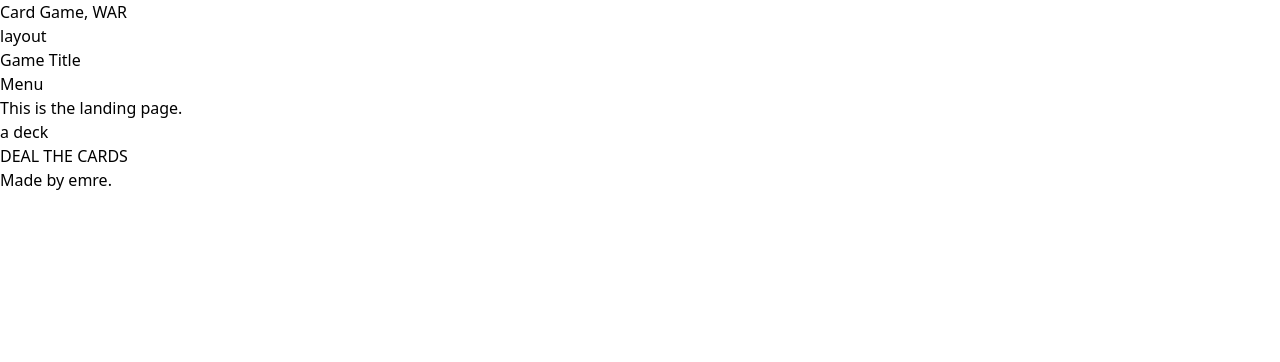
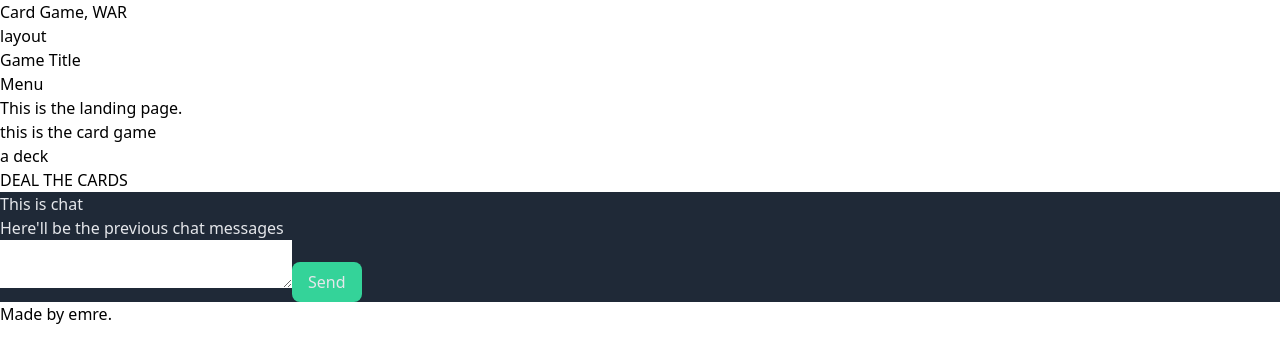
Before and after one commit to EmreYYZ/mh-2021-1, a React (Create React App) app: page / in a window 1280 px wide. Shown: the top 362 px of the page. Built offline with nearby package versions, Linux system fonts and the light colour scheme.

Commit message:
Created Chat Box

```diff
--- a/src/App.tsx
+++ b/src/App.tsx
@@ -1,4 +1,4 @@
-import { Deck } from "./components/Deck";
+import { Game } from "./components/Game";
 import { Layout } from "./components/Layout";
 import { LandingPage } from "./pages/LandingPage";
 
@@ -8,7 +8,7 @@ function App() {
       <h1>Card Game, WAR</h1>
       <Layout>
         <LandingPage />
-        <Deck />
+        <Game />
       </Layout>
     </div>
   );
--- /dev/null
+++ b/src/components/AboutCountry.tsx
@@ -0,0 +1,9 @@
+import React from "react";
+
+export const AboutCountry = () => {
+  return (
+    <div>
+      <p>About Japan</p>
+    </div>
+  );
+};
--- a/src/components/Card.tsx
+++ b/src/components/Card.tsx
@@ -8,10 +8,12 @@ interface IProps {
   };
 }
 
-export const Card = (props: IProps) => {
+export const Card: React.FC<IProps> = ({ card }) => {
   return (
-    <div>
-      <p>a card</p>
+    <div className="px-4 py-10 m-4 border-4 rounded-lg cursor-pointer">
+      <p className="text-2xl font-bold">
+        <span>{card.number}</span> of <span>{card.suit}</span>
+      </p>
     </div>
   );
 };
--- /dev/null
+++ b/src/components/Chat.tsx
@@ -0,0 +1,13 @@
+import React from "react";
+import { ChatHistory } from "./ChatHistory";
+import { ChatInput } from "./ChatInput";
+
+export const Chat = () => {
+  return (
+    <div className="bg-gray-800 text-gray-200">
+      <p>This is chat</p>
+      <ChatHistory />
+      <ChatInput />
+    </div>
+  );
+};
--- /dev/null
+++ b/src/components/ChatHistory.tsx
@@ -0,0 +1,9 @@
+import React from "react";
+
+export const ChatHistory = () => {
+  return (
+    <div>
+      <p>Here'll be the previous chat messages</p>
+    </div>
+  );
+};
--- /dev/null
+++ b/src/components/ChatInput.tsx
@@ -0,0 +1,14 @@
+import React from "react";
+
+export const ChatInput = () => {
+  return (
+    <div>
+      <form action="">
+        <textarea name="" id="" cols={30} rows={2}></textarea>
+        <button type="submit" className="px-4 py-2 rounded-lg bg-green-400">
+          Send
+        </button>
+      </form>
+    </div>
+  );
+};
--- a/src/components/Deck.tsx
+++ b/src/components/Deck.tsx
@@ -1,18 +1,24 @@
-import { useState } from "react";
+import React, { useState } from "react";
 import { v4 as uuidv4 } from "uuid";
 import _ from "lodash";
 import { Card } from "./Card";
+import { IState as Props } from "./Game";
 
-interface IState {
-  ogDeck: {
-    id: string;
-    number: string;
-    suit: string;
-  }[];
+interface IProps {
+  deck: Props["deck"];
+
+  setDeck: React.Dispatch<
+    React.SetStateAction<
+      {
+        id: string;
+        number: string;
+        suit: string;
+      }[]
+    >
+  >;
 }
 
-export const Deck = () => {
-  const [ogDeck, setDeck] = useState<IState["ogDeck"]>([]);
+export const Deck: React.FC<IProps> = ({ deck, setDeck }) => {
   const suits: string[] = ["hearts", "clubs", "diamonds", "spades"];
   const numbers: string[] = ["A", "K", "Q", "J", "2", "3", "4", "5", "6", "7", "8", "9", "10"];
 
@@ -38,7 +44,7 @@ export const Deck = () => {
     <div>
       <p>a deck</p>
       <button onClick={handleClick}>DEAL THE CARDS</button>
-      {ogDeck !== [] ? ogDeck.map((card) => <Card key={uuidv4()} card={card} />) : null}
+      {deck !== [] ? deck.map((card) => <Card key={uuidv4()} card={card} />) : null}
     </div>
   );
 };
--- /dev/null
+++ b/src/components/Game.tsx
@@ -0,0 +1,40 @@
+import React, { useState } from "react";
+import { Chat } from "./Chat";
+import { Deck } from "./Deck";
+
+export interface IState {
+  deck: {
+    id: string;
+    number: string;
+    suit: string;
+  }[];
+  playerHand: {
+    id: string;
+    number: string;
+    suit: string;
+  }[];
+  computerHand: {
+    id: string;
+    number: string;
+    suit: string;
+  }[];
+  chat: {
+    timestamp: string;
+    message: string;
+  }[];
+}
+
+export const Game = () => {
+  const [deck, setDeck] = useState<IState["deck"]>([]);
+  const [playerHand, setPlayerHand] = useState<IState["playerHand"]>([]);
+  const [computerHand, setComputerHand] = useState<IState["computerHand"]>([]);
+  const [chat, setChat] = useState<IState["computerHand"]>([]);
+
+  return (
+    <div>
+      <p>this is the card game</p>
+      <Deck deck={deck} setDeck={setDeck} />
+      <Chat />
+    </div>
+  );
+};
--- /dev/null
+++ b/src/components/Stats.tsx
@@ -0,0 +1,9 @@
+import React from "react";
+
+export const Stats = () => {
+  return (
+    <div>
+      <p>This is player stats</p>
+    </div>
+  );
+};
--- a/src/pages/LandingPage.tsx
+++ b/src/pages/LandingPage.tsx
@@ -4,6 +4,8 @@ export const LandingPage = () => {
   return (
     <div>
       <p>This is the landing page.</p>
+      {/* Short Description, screenshot, play button */}
+      {/* Contact */}
     </div>
   );
 };
```
